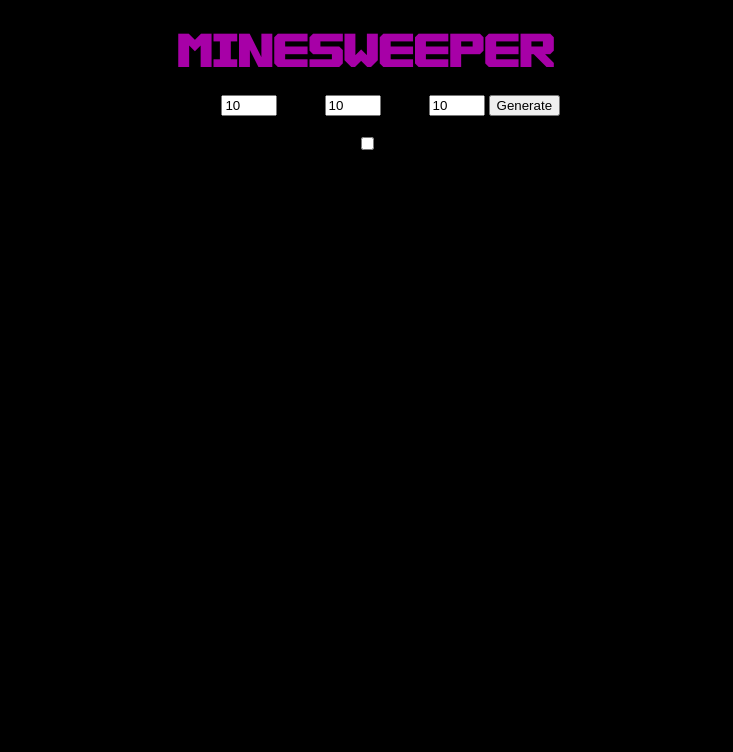
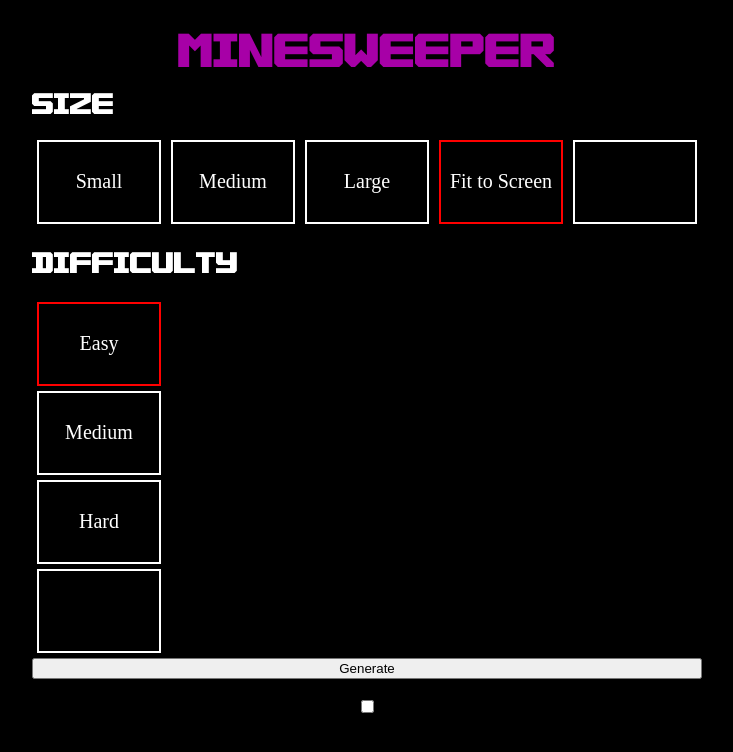
Before and after one commit to rachel2bester/minesweeper, a website built with webpack: page src/index.html in a window 1280 px wide. Shown: the whole page, without its empty margins (273-1006 px from the left). Built offline with nearby package versions, Linux system fonts and the light colour scheme.

Commit message:
working on settings screen

```diff
--- a/src/index.html
+++ b/src/index.html
@@ -8,15 +8,41 @@
 </head>
 <body>
     <h1>Minesweeper</h1>
-    <form class="form">
+
+    <div class="settings">
+        <h2 class="settings__heading">Size</h2>
+        <div class="settings__size">
+            <div class="settings__size__small settings__option ">Small</div>
+            <div class="settings__size__medium settings__option">Medium</div>
+            <div class="settings__size__large settings__option">Large</div>
+            <div class="settings__size__fit-to-screen settings__option settings__option__selected" >Fit to Screen</div>
+            <div class="settings__size__custom settings__option ">
+                <h4>Custom</h4>
+                <div class="settings__size__custom__form">
+                    <div>
                         <label for="height">Height</label>
                         <input id="height" type="number" min="5" max="50" step = "1" value="10">
+                    </div>
+                    <div>
                         <label for="width">Width</label>
                         <input id="width" type="number" min="5" max="50" step = "1" value="10">
+                    </div>
+                </div>
+            </div>
+        </div>
+        <h3 class="settings__heading">Difficulty</h3>
+        <div class="settings__difficulty">
+            <div class="settings__difficulty__easy settings__option settings__option__selected">Easy</div>
+            <div class="settings__difficulty__medium settings__option">Medium</div>
+            <div class="settings__difficulty__hard settings__option">Hard</div>
+            <div class="settings__difficulty__custom settings__option">
+                <div>Custom</div>
                 <label for="mines">Mines</label>
                 <input id="mines" type="number" min="5" max="50" step = "1" value="10">
+            </div>
+        </div>
         <button type="button" id="generate-button">Generate</button>
-    </form>
+    </div>
     <label for="flag">Flag</label>
     <input type="checkbox" id="flag">
 
--- a/src/styles.scss
+++ b/src/styles.scss
@@ -1,3 +1,4 @@
 @use "styles/cell";
 @use "styles/field";
 @use "styles/body";
+@use "styles/settings";
--- a/src/styles/_body.scss
+++ b/src/styles/_body.scss
@@ -3,7 +3,9 @@
 
 h1 {
     font-family: $primary-font;
-    color: rgb(167, 0, 167)
+    color: rgb(167, 0, 167);
+    margin-bottom: 0;
+
 }
 
 body {
--- /dev/null
+++ b/src/styles/_settings.scss
@@ -0,0 +1,62 @@
+@use "./variables" as *;
+@use "./mixin" as *;
+
+.settings {
+    color:white;
+    display:flex;
+    flex-direction: column;
+
+    &__heading {
+        font-size: 20px;
+        font-family: $primary-font;
+    }
+
+
+    &__option {
+        border: white 2px solid;
+        margin: 5px;
+        width: 120px;
+        height: 80px;
+        display: flex;
+        flex-direction: column;
+        justify-content: center;
+        align-items: center;
+        font-size: 20px;
+
+        * {
+            display: none;
+            margin: 0px;
+        }
+
+        &:hover {
+            border: blue 2px solid;
+        }
+
+        &__selected {
+            border: red 2px solid;
+
+            * {
+                display: block;
+            }
+        }
+    }
+
+    &__size {
+        display: flex;
+        flex-wrap: wrap;
+        justify-content: center;
+
+        &__custom {
+            &__form {
+                display: flex;
+                justify-content: space-around;
+                width:100%;
+
+                * {
+                    font-size: 12px;
+                    width: 30px;
+                }
+            }
+        }
+    }
+}
```
Also changed, not shown: build/index.html, build/script.js. Lines whose indentation alone changed are shown as unchanged.
